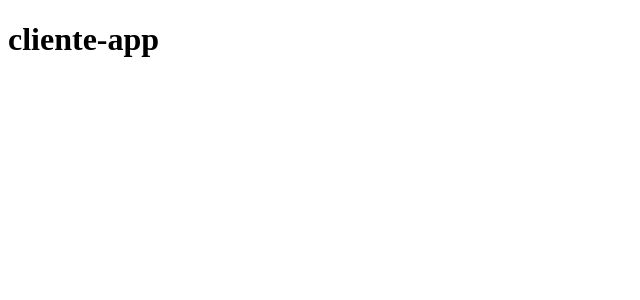
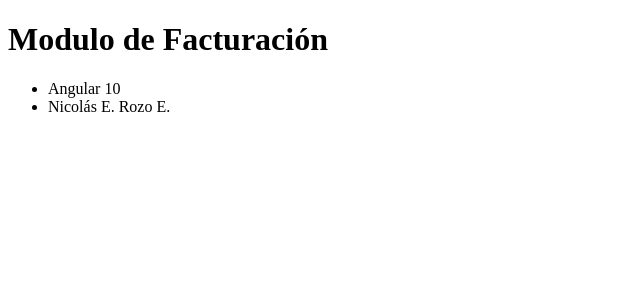
Before and after one commit to NikoRozo/cursos.cliente-app, an Angular app: page / in a window 1280 px wide. Shown: the top 300 px of the page, without its empty margins (0-640 px from the left). Built offline with nearby package versions, Linux system fonts and the light colour scheme.

Commit message:
Revisión de Variables en el AppComponent

```diff
--- a/src/app/app.component.html
+++ b/src/app/app.component.html
@@ -1 +1,5 @@
 <h1>{{ title }}</h1>
+<ul>
+    <li>{{version}}</li>
+    <li>{{author}}</li>
+</ul>
--- a/src/app/app.component.ts
+++ b/src/app/app.component.ts
@@ -6,5 +6,8 @@ import { Component } from '@angular/core';
   styleUrls: ['./app.component.css']
 })
 export class AppComponent {
-  title = 'cliente-app';
+  title = 'Modulo de Facturación';
+
+  version = 'Angular 10';
+  author = 'Nicolás E. Rozo E.';
 }
```
